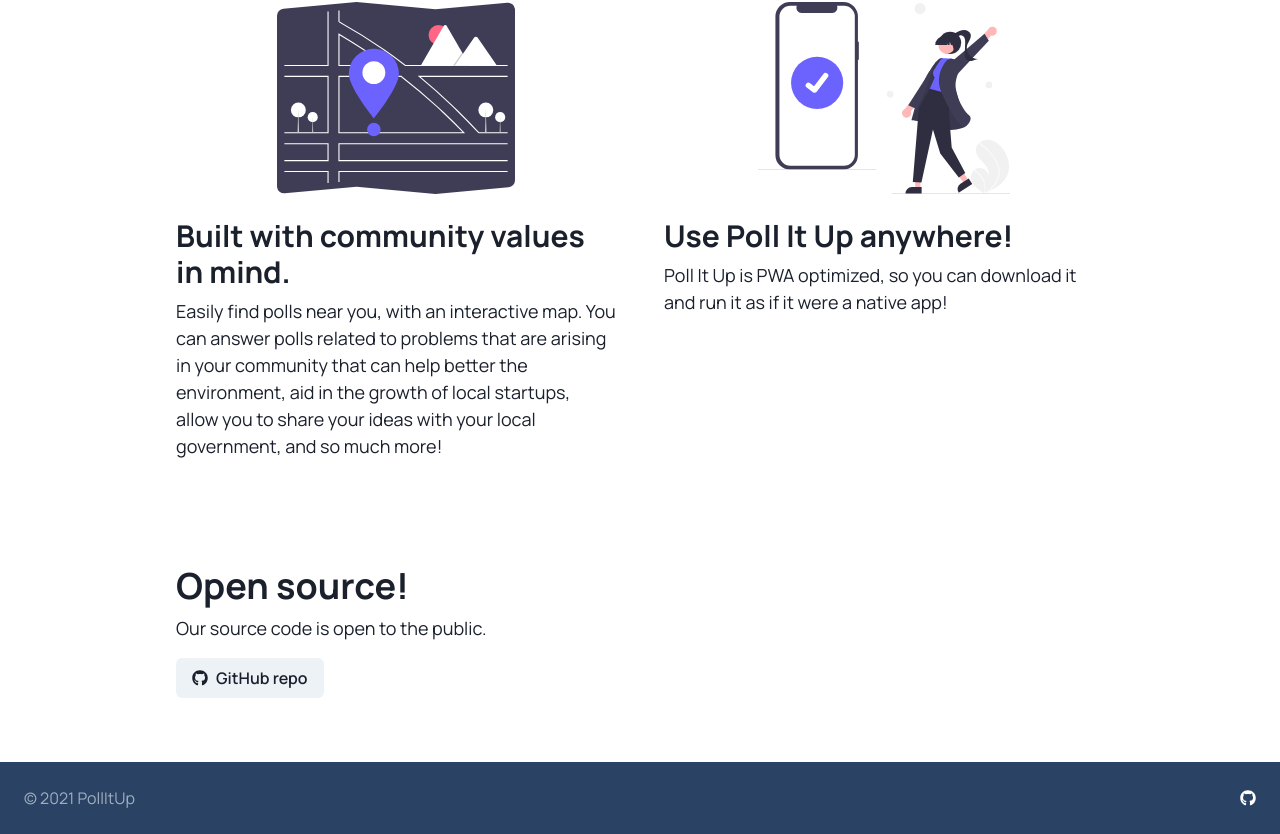
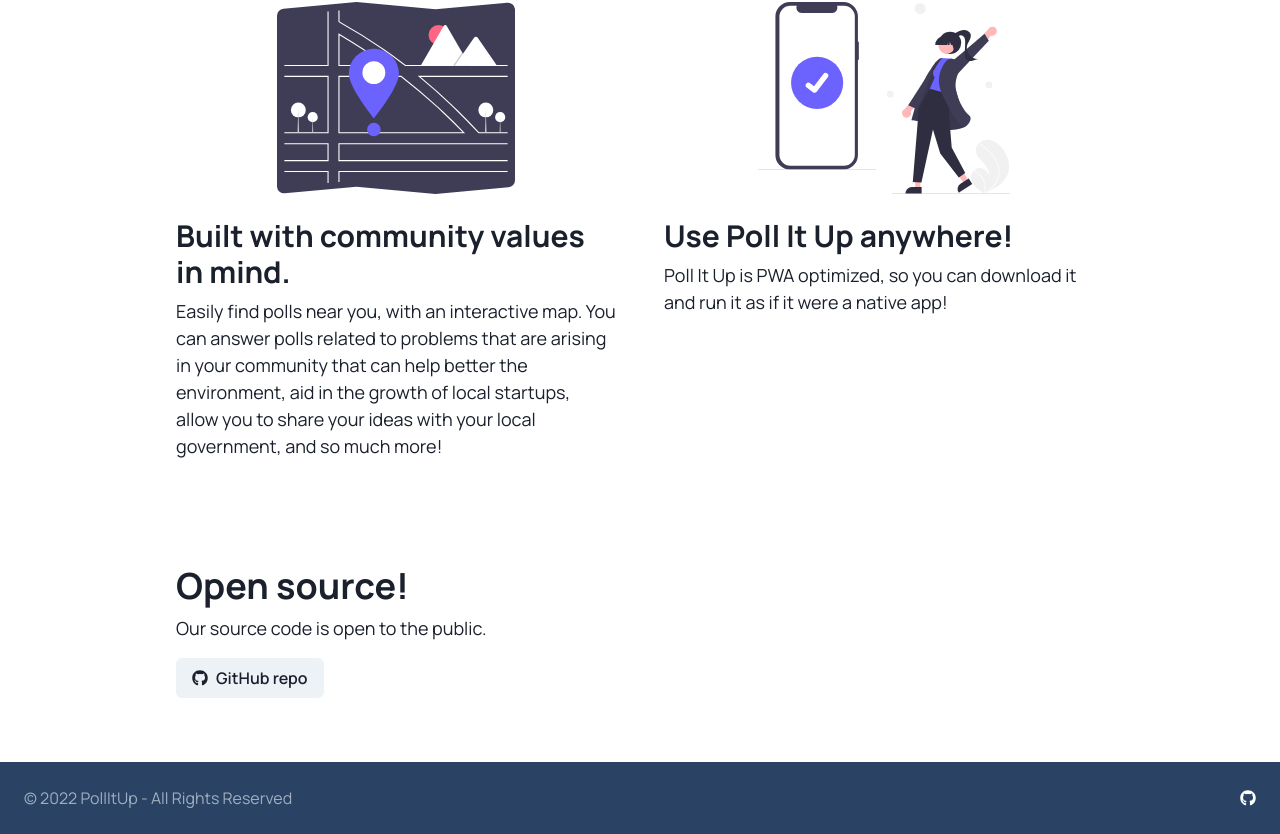
Before and after one commit to agamjotsingh18/pollitup, a React (Create React App) app: page / in a window 1280 px wide. Shown: the part 968-1802 px from the top of the page. Built offline with nearby package versions, Linux system fonts and the light colour scheme; no server answers.

Commit message:
Add Copyright Year to Be Dynamic

```diff
--- a/src/components/footer.js
+++ b/src/components/footer.js
@@ -16,12 +16,12 @@
 
 export default function FooterComponent() {
   return (
-    <Flex p={4}  as="footer"
+    <Flex p={4} as="footer"
       justify="space-between" direction={{ base: "column", md: "row" }}
       bg="brand.800" color="white"
     >
       <Flex align="center" direction={{ base: "column", md: "row" }}>
-        <Text m={2} color="gray.400">&copy; 2021 PollItUp</Text>
+        <Text m={2} color="gray.400">&copy; {new Date().getFullYear()} PollItUp - All Rights Reserved</Text>
         <Stack m={2} spacing={3} direction="row" align="center">
           {/*<RLink to="/contact">Contact us</RLink>
           <RLink to="/reportissue">Report an issue</RLink>*/}
@@ -30,7 +30,7 @@
       <Stack m={2} spacing={4} direction="row" justify="center" align="center">
 
         <ChakraLink href="https://github.com/agamjotsingh18/pollitup.github.io" target="_blank">
-          <FontAwesomeIcon icon={faGithub}/>
+          <FontAwesomeIcon icon={faGithub} />
         </ChakraLink>
       </Stack>
     </Flex>
```
